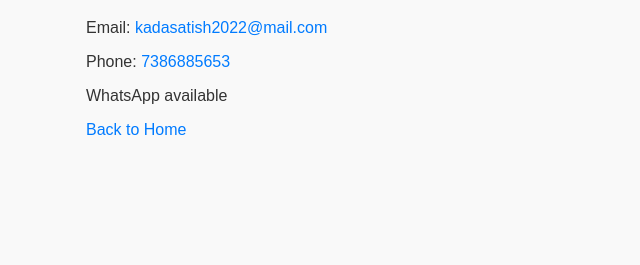
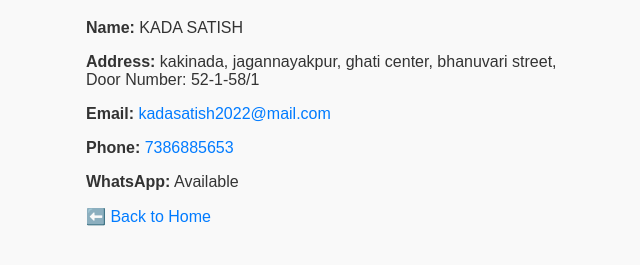
Before and after one commit to Kadasatish/thermocraft-hub, a plain HTML site: page contact.html in a window 1280 px wide. Shown: the part 81-346 px from the top of the page, without its empty margins (254-894 px from the left). Drawn offline with Linux system fonts and the light colour scheme.

Commit message:
Update contact.html

```diff
--- a/contact.html
+++ b/contact.html
@@ -1,16 +1,23 @@
+
 <!DOCTYPE html>
 <html lang="en">
 <head>
   <meta charset="UTF-8" />
   <meta name="viewport" content="width=device-width, initial-scale=1.0" />
-  <title>Contact Us</title>
+  <title>Contact Us - KADA SATISH</title>
   <link rel="stylesheet" href="style.css" />
 </head>
 <body>
   <h1>Contact Us</h1>
-  <p>Email: <a href="mailto:kadasatish2022@mail.com">kadasatish2022@mail.com</a></p>
-  <p>Phone: <a href="tel:+917386885653">7386885653</a></p>
-  <p>WhatsApp available</p>
-  <a href="index.html">Back to Home</a>
+
+  <p><strong>Name:</strong> KADA SATISH</p>
+  <p><strong>Address:</strong> kakinada, jagannayakpur, ghati center, bhanuvari street,<br>
+  Door Number: 52-1-58/1</p>
+
+  <p><strong>Email:</strong> <a href="mailto:kadasatish2022@mail.com">kadasatish2022@mail.com</a></p>
+  <p><strong>Phone:</strong> <a href="tel:+917386885653">7386885653</a></p>
+  <p><strong>WhatsApp:</strong> Available</p>
+
+  <a href="index.html">⬅️ Back to Home</a>
 </body>
 </html>
```
